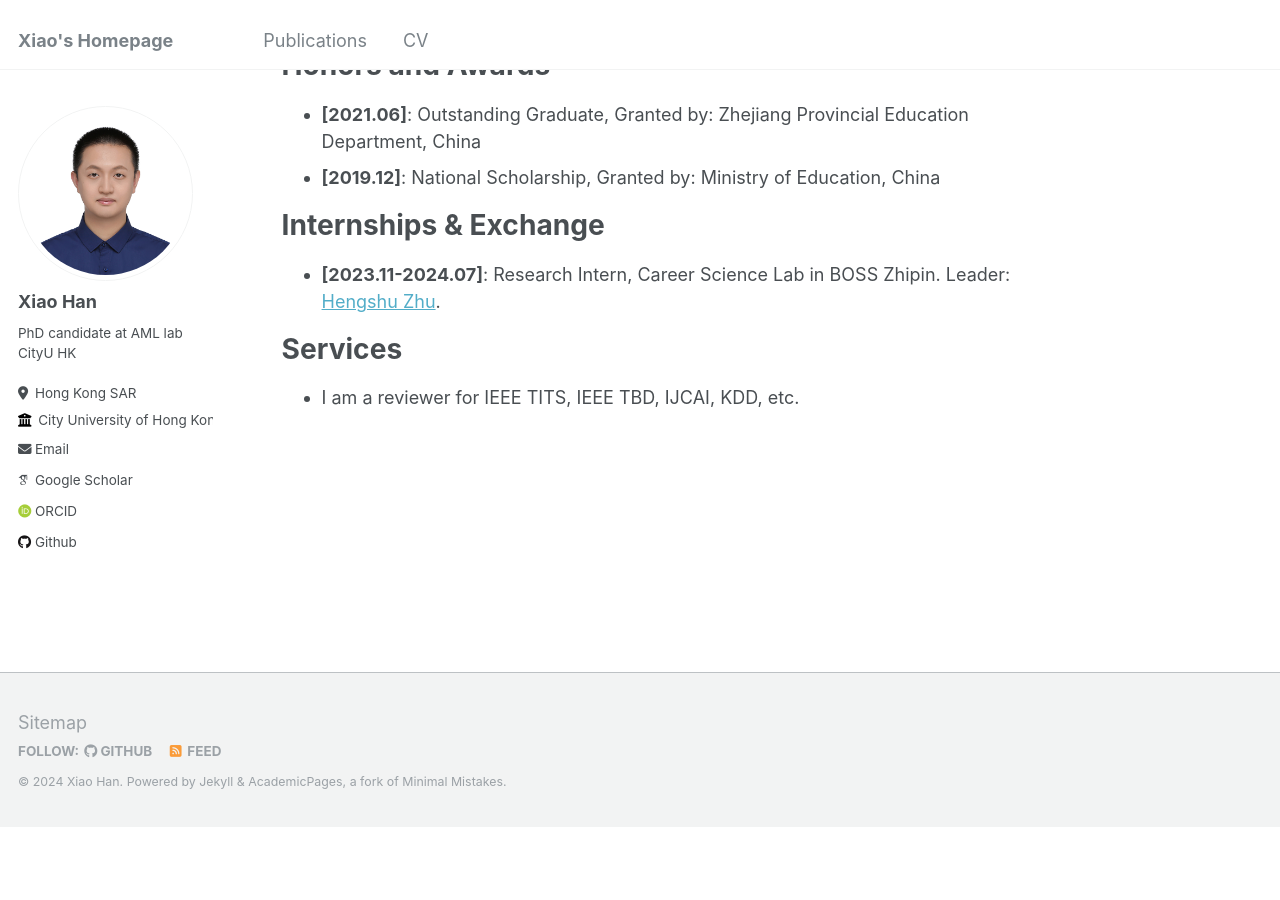
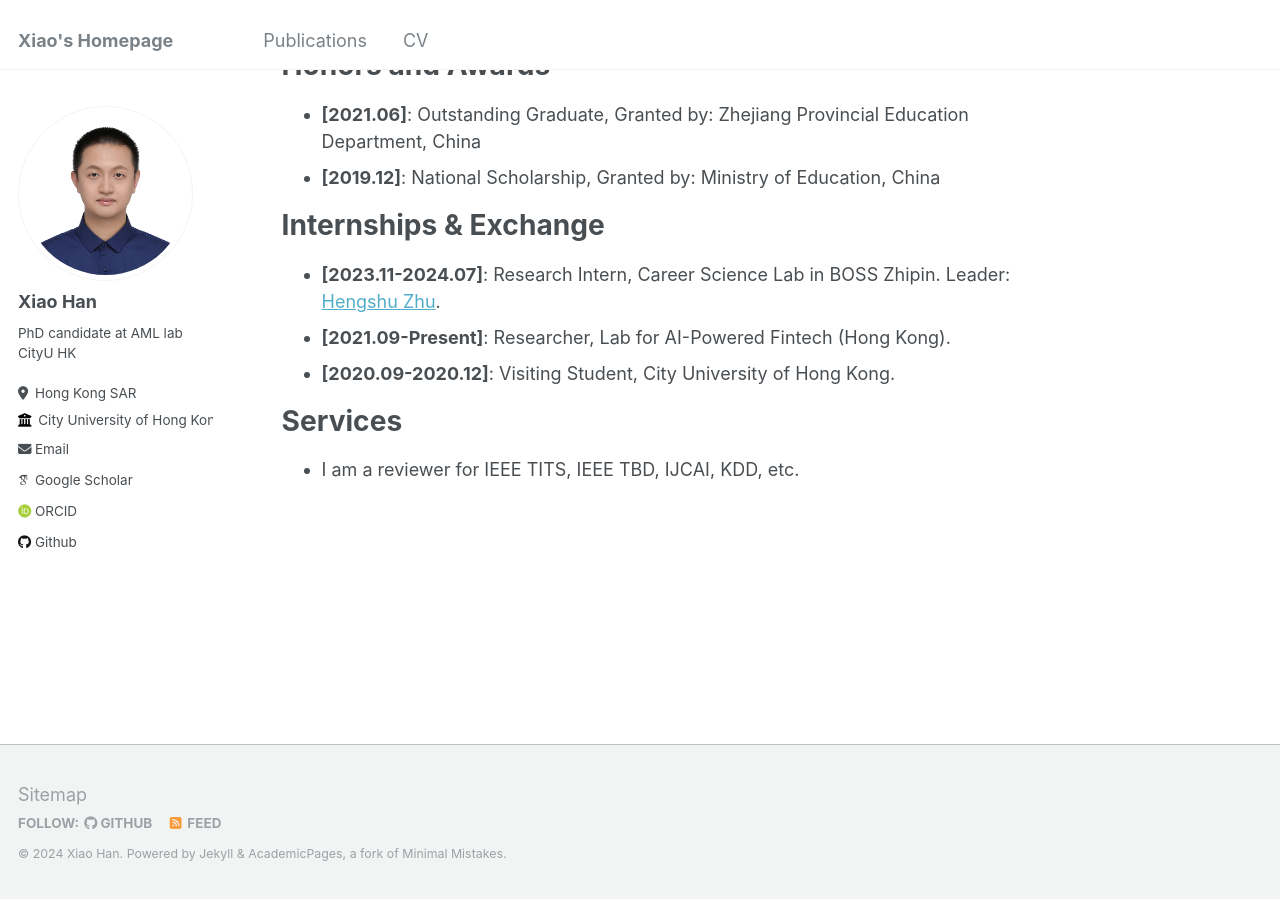
Before and after one commit to hahahenha/hahahenha.github.io, a Jekyll site: the page built from _pages/about.md, in a window 1280 px wide and 900 px high, scrolled down 1082 px. Built offline with Jekyll 4.4.1, drawn with Linux system fonts in a browser that asks for light colours; some web fonts are replaced; before the commit the page ends 1910 px from its top, so only the background shows below that.

Commit message:
Update about.md

```diff
--- a/_pages/about.md
+++ b/_pages/about.md
@@ -95,6 +95,14 @@ If you are interested in collaborating with me or want to have a chat, always fe
       <strong>[2023.11-2024.07]</strong>:
       Research Intern, Career Science Lab in BOSS Zhipin. Leader: <a target="_blank" rel="noopener" href="https://www.zhuhengshu.com/">Hengshu Zhu</a>.
       </li>
+    <li>
+      <strong>[2021.09-Present]</strong>:
+      Researcher, Lab for AI-Powered Fintech (Hong Kong).
+      </li>
+    <li>
+      <strong>[2020.09-2020.12]</strong>:
+      Visiting Student, City University of Hong Kong.
+      </li>
   </ul>
 </div>
 
```
